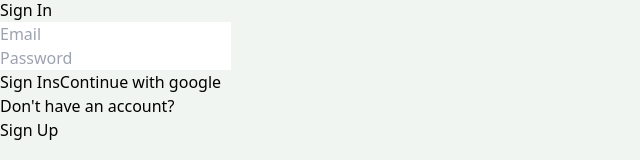
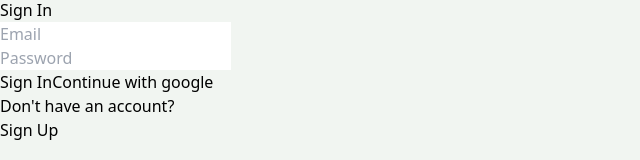
Before and after one commit to merlin254-X/full-stack-mern-estate, a React (Vite) app in the folder client/: page /sign-in in a window 1280 px wide. Shown: the part 138-298 px from the top of the page, without its empty margins (0-640 px from the left). Built offline with nearby package versions, Linux system fonts and the light colour scheme; no server answers.

Commit message:
fix sign in button

```diff
--- a/client/src/pages/Signin.jsx
+++ b/client/src/pages/Signin.jsx
@@ -69,7 +69,7 @@ export default function SignIn() {
           />
         </div>
         <button type="submit" disabled={loading} className="bg-blue-500 text-white p-2 rounded-md w-full">
-          {loading ? 'Loading...' : 'Sign In'}s
+          {loading ? 'Loading...' : 'Sign In'}
         </button>
         <OAuth />
       </form>
```
